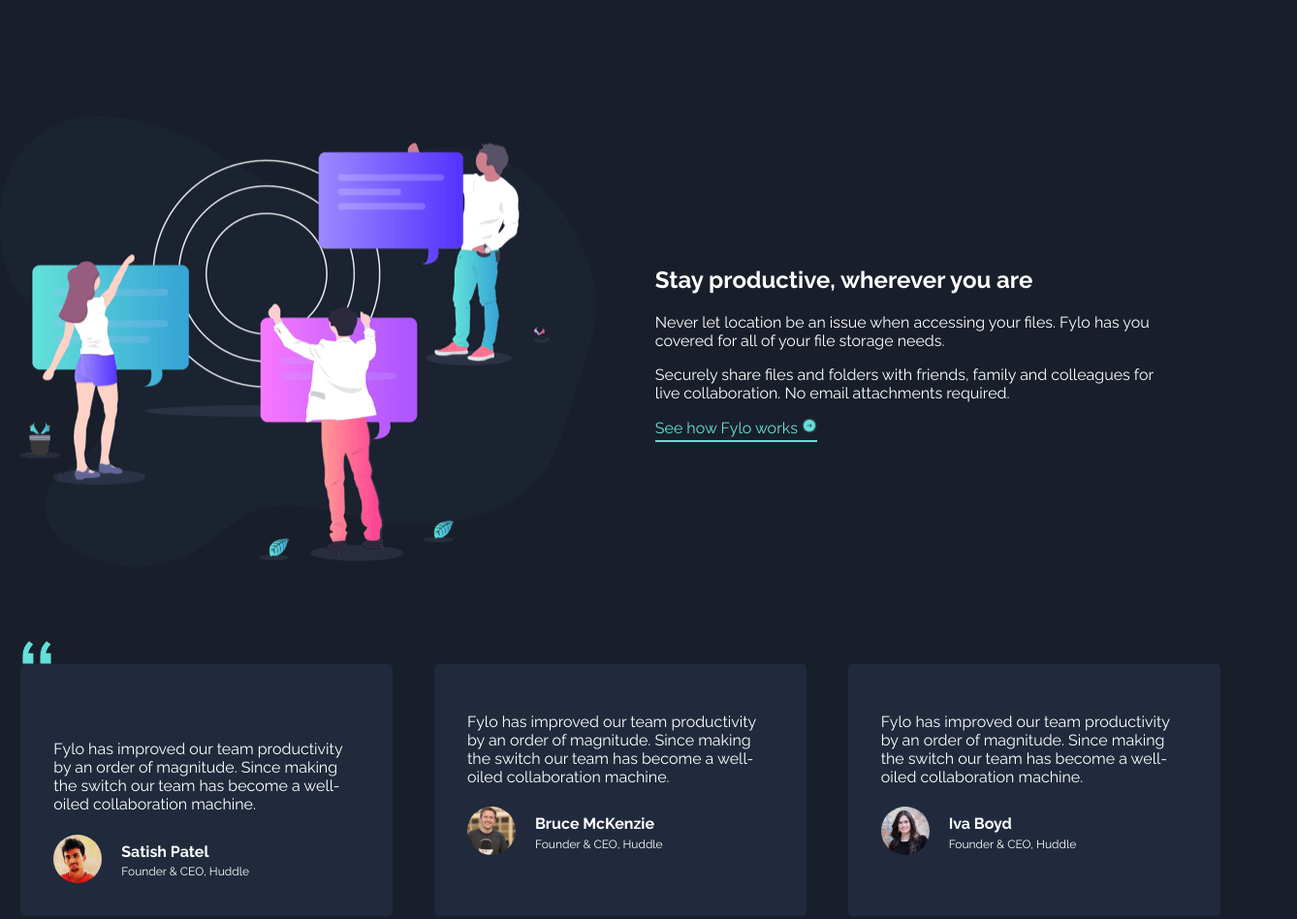
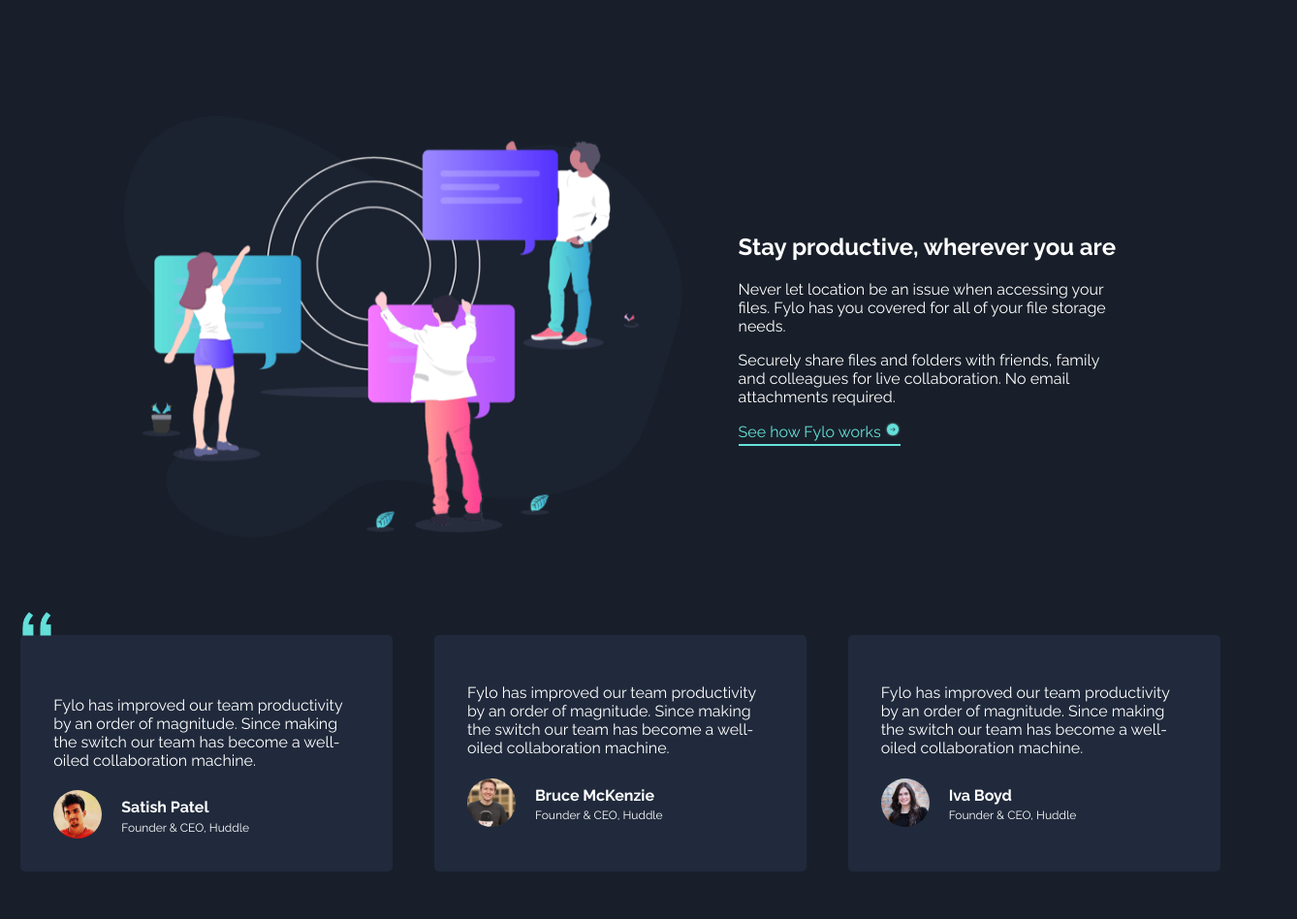
Before and after one commit to Laughter2000/fylo-dark-landing-page, a plain HTML site: page fylo-dark-theme-landing-page-master/index.html in a window 1280 px wide. Shown: the part 1560-2508 px from the top of the page at 97% size, 1338 px wide, since content can reach past the window. Drawn offline with Linux system fonts and the light colour scheme.

Commit message:
Update style.css

```diff
--- a/fylo-dark-theme-landing-page-master/style.css
+++ b/fylo-dark-theme-landing-page-master/style.css
@@ -156,6 +156,11 @@ a {
     position: relative;
     left: -32px;
     bottom: 58px;
+    margin: 0;
+}
+.testimonial-1 p{
+    margin: 0;
+    padding: 0;
 }
 [class*="testimonial-"] {
     width: 80%;
@@ -255,11 +260,24 @@ footer {
 
     .productive {
         display: flex;
-        margin-right: 5%;
+        margin-left: 10%;
+        justify-content: space-evenly;
+
+
     }
+    .productive-image {
+        width: 50%;
+        flex: 0 0 30%;
+    }
+
     .productive-details {
+        flex: 0 0 50%;
         align-self: center;
         margin-left: 5%;
+    }
+
+    .productive-details p {
+        width: 70%;
     }
 
     .testimonials {
@@ -272,7 +290,7 @@ footer {
     }
 
     footer {
-        padding-top: 100px;
+        padding-top: 150px;
         padding-left: 50px;
         margin: 0;
         background-color: hsl(216, 53%, 9%);
@@ -299,7 +317,7 @@ footer {
         justify-content: center;
     }
     .cta {
-        width: 50%;
+        width: 70%;
         position: relative;
         top: 150px;
     }
@@ -328,5 +346,5 @@ footer {
 
 
 
-.attribution { font-size: 11px; text-align: center; margin-bottom: 0}
+.attribution { font-size: 11px; text-align: center; margin-bottom: 0; padding-bottom: 10px;}
 .attribution a { color: hsl(228, 45%, 44%); }
```
